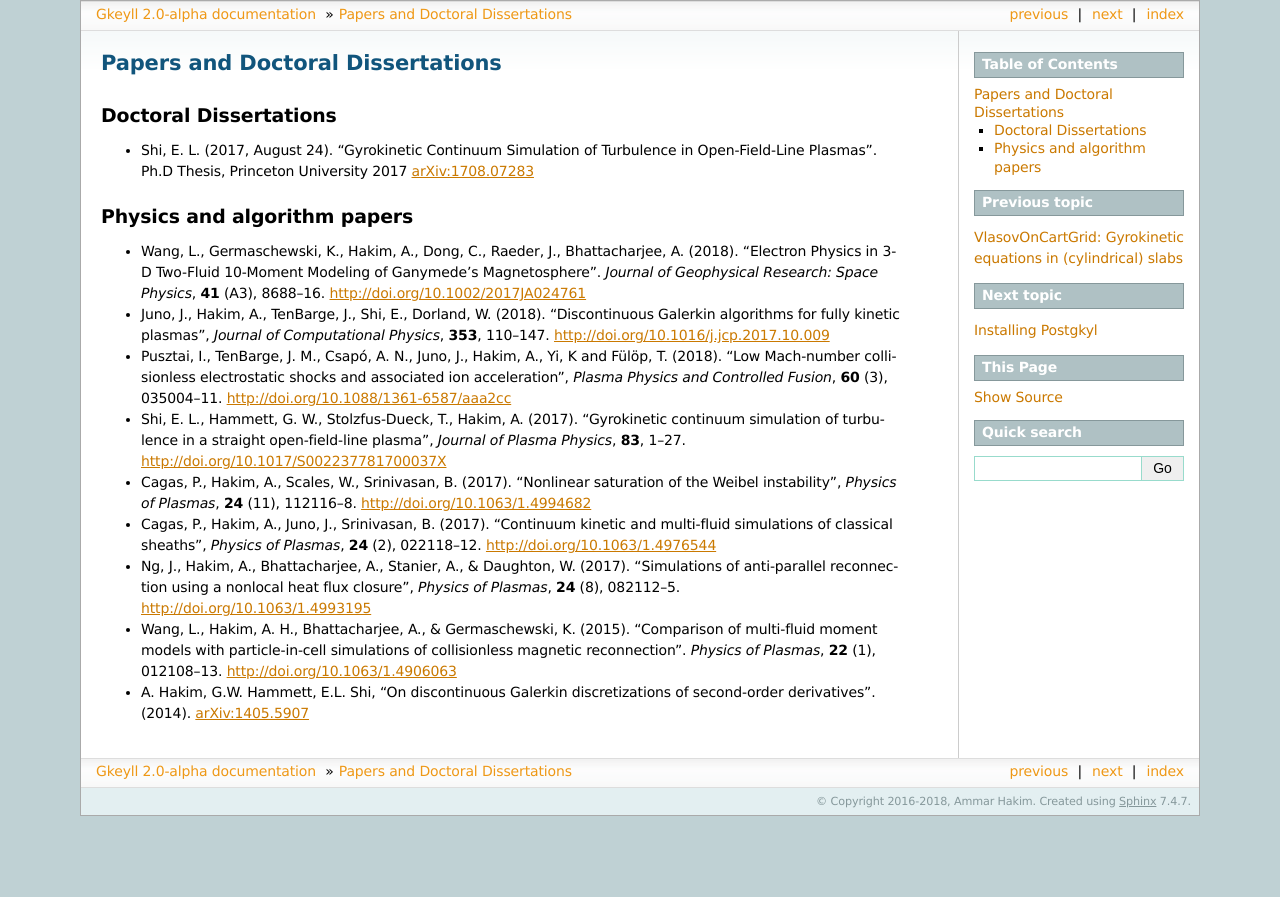
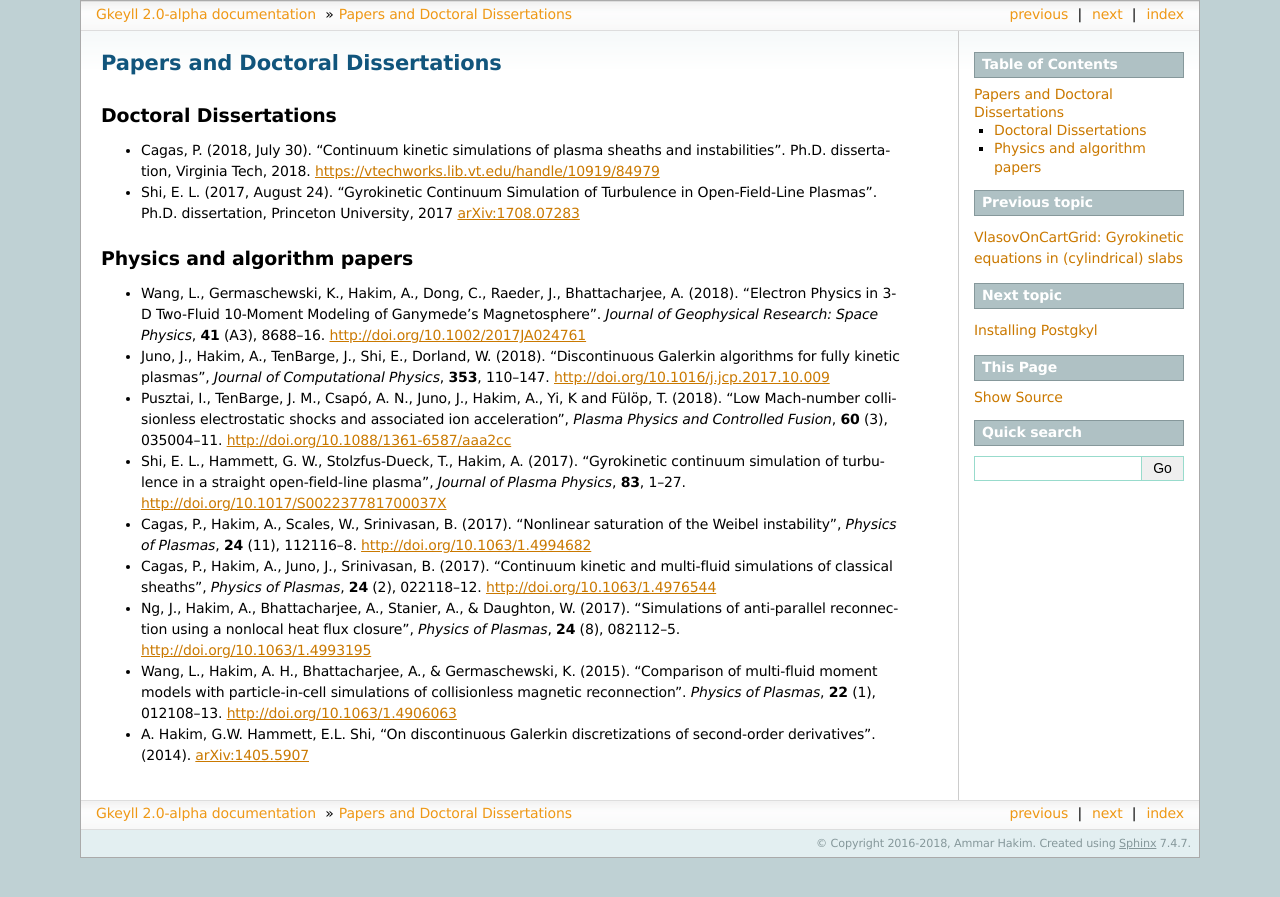
Before and after one commit to ammarhakim/gkyl-doc, a Sphinx documentation site: the page built from source/gkyl/pubs.rst, in a window 1280 px wide. Shown: the top 897 px of the page. Built offline with Sphinx 7.4.7, drawn with Linux system fonts in a browser that asks for light colours.

Commit message:
Added the dissertation of P. Cagas to the list of publications

```diff
--- a/source/gkyl/pubs.rst
+++ b/source/gkyl/pubs.rst
@@ -4,9 +4,14 @@ Papers and Doctoral Dissertations
 Doctoral Dissertations
 ----------------------
 
+- Cagas, P. (2018, July 30). "Continuum kinetic simulations of plasma
+  sheaths and instabilities". Ph.D. dissertation, Virginia Tech, 2018.
+  https://vtechworks.lib.vt.edu/handle/10919/84979
+
 - Shi, E. L. (2017, August 24). "Gyrokinetic Continuum Simulation of
-  Turbulence in Open-Field-Line Plasmas". Ph.D Thesis, Princeton
-  University 2017 `arXiv:1708.07283 <https://arxiv.org/abs/1708.07283>`_
+  Turbulence in Open-Field-Line Plasmas". Ph.D. dissertation,
+  Princeton University, 2017 `arXiv:1708.07283
+  <https://arxiv.org/abs/1708.07283>`_
 
 Physics and algorithm papers
 ----------------------------
```
